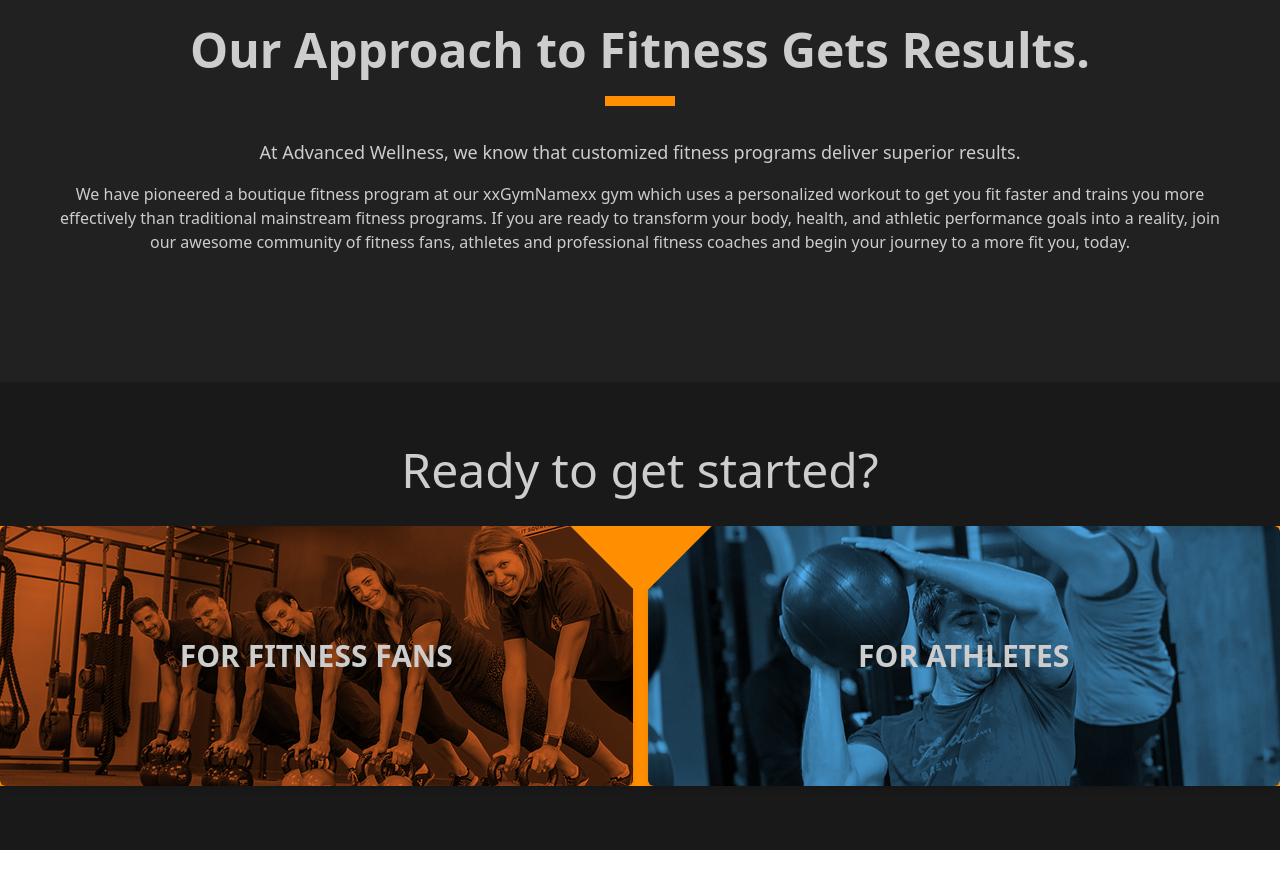
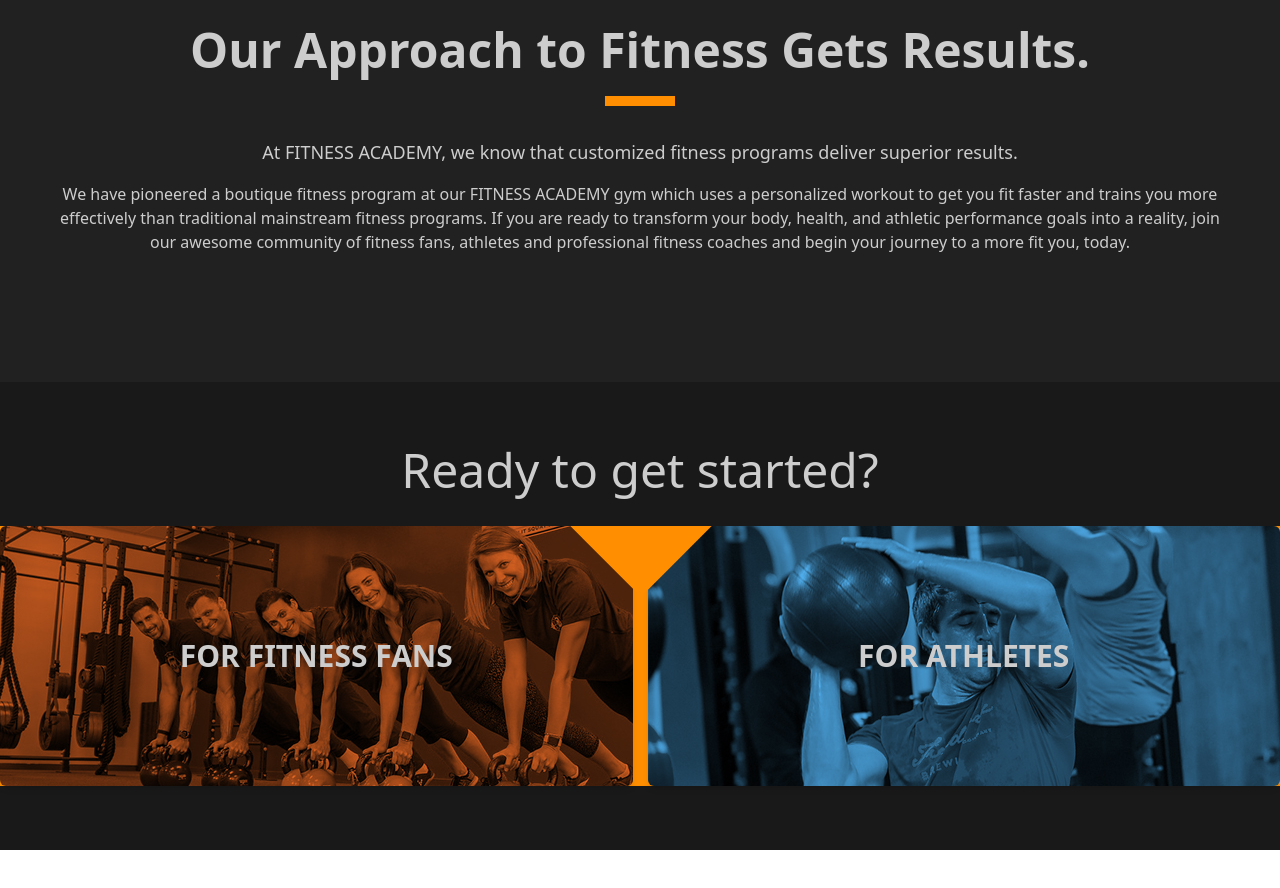
Before and after one commit to himanshuthakur71/gymSite, a SvelteKit app: page / in a window 1280 px wide. Shown: the part 900-1788 px from the top of the page. Built offline with nearby package versions, Linux system fonts and the light colour scheme.

Commit message:
Code Updated

```diff
--- a/src/routes/(publicLayout)/+page.svelte
+++ b/src/routes/(publicLayout)/+page.svelte
@@ -17,10 +17,10 @@
 					Our Approach to Fitness Gets Results.
 				</h2>
 				<p class="mb-4 text-center text-lg font-[500]">
-					At Advanced Wellness, we know that customized fitness programs deliver superior results.
+					At FITNESS ACADEMY, we know that customized fitness programs deliver superior results.
 				</p>
 				<p class="text-center">
-					We have pioneered a boutique fitness program at our xxGymNamexx gym which uses a
+					We have pioneered a boutique fitness program at our FITNESS ACADEMY gym which uses a
 					personalized workout to get you fit faster and trains you more effectively than
 					traditional mainstream fitness programs. If you are ready to transform your body, health,
 					and athletic performance goals into a reality, join our awesome community of fitness fans,
```
